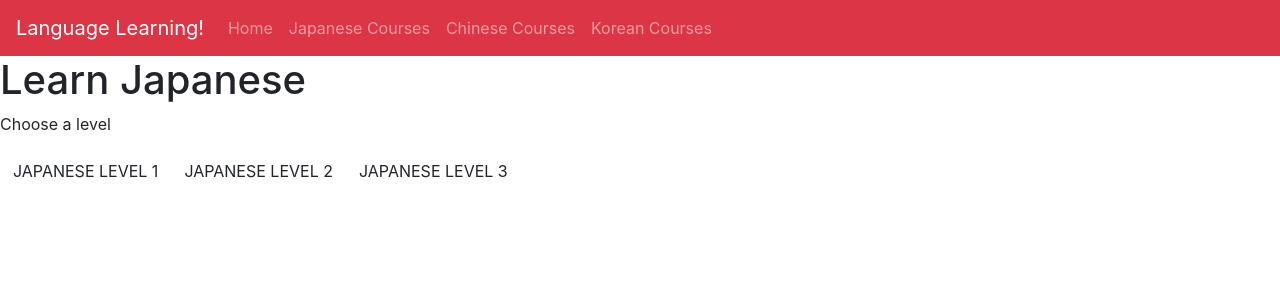
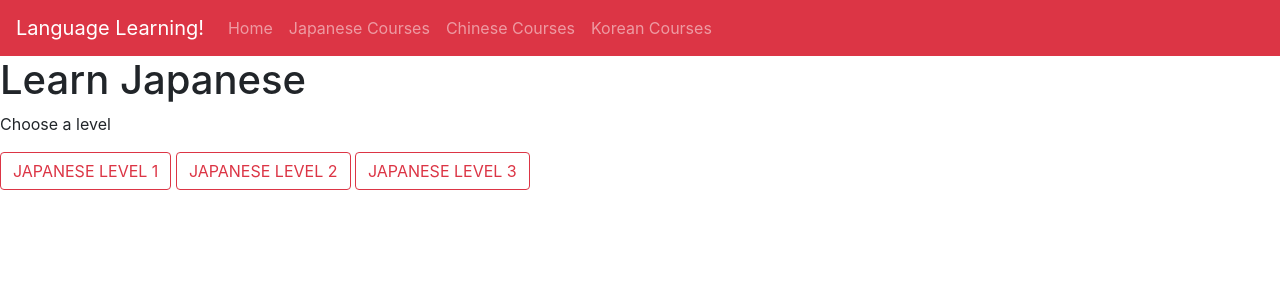
Before and after one commit to Haruberi/LangApp, a React (Create React App) app in the folder lang-app/: page /japanesecourses in a window 1280 px wide. Shown: the top 300 px of the page. Built offline with nearby package versions, Linux system fonts and the light colour scheme; the HTML template or start-up script is replaced by a standard one.

Commit message:
Add buttons from bootstrap

```diff
--- a/lang-app/src/App.js
+++ b/lang-app/src/App.js
@@ -6,6 +6,11 @@ import ChineseCourses from "./Component/ChineseCourses";
 import JapaneseCourses from "./Component/JapaneseCourses";
 import KoreanCourses from "./Component/KoreanCourses";
 import Navbar from "./Component/Navbar";
+
+import Chinlevel1 from "./Levelpages/chinlevel1";
+import Japlevel1 from "./Levelpages/japlevel1";
+import Korlevel1 from "./Levelpages/korlevel1";
+import Button from "react-bootstrap/Button";
 
 import { BrowserRouter as Router, Switch, Route, Link } from "react-router-dom";
 
--- a/lang-app/src/Component/ChineseCourses.js
+++ b/lang-app/src/Component/ChineseCourses.js
@@ -1,19 +1,16 @@
 import React from "react";
+import Button from "react-bootstrap/Button";
 
 const ChineseCourses = () => {
   return (
     <div className="App">
       <h1>Learn Chinese</h1>
       <p>Choose a level</p>
-      <button type="button" class="btn btn-default btl-lg">
-        CHINESE LEVEL 1
-      </button>
-      <button type="button" class="btn btn-default btl-lg">
-        CHINESE LEVEL 2
-      </button>
-      <button type="button" class="btn btn-default btl-lg">
-        CHINESE LEVEL 3
-      </button>
+      <>
+        <Button variant="outline-danger">CHINESE LEVEL 1</Button>{" "}
+        <Button variant="outline-danger">CHINESE LEVEL 2</Button>{" "}
+        <Button variant="outline-danger">CHINESE LEVEL 3</Button>{" "}
+      </>
     </div>
   );
 };
--- a/lang-app/src/Component/JapaneseCourses.js
+++ b/lang-app/src/Component/JapaneseCourses.js
@@ -1,19 +1,16 @@
 import React from "react";
+import Button from "react-bootstrap/Button";
 
 const JapaneseCourses = () => {
   return (
     <div className="App">
       <h1>Learn Japanese</h1>
       <p>Choose a level</p>
-      <button type="button" class="btn btn-default btl-lg">
-        JAPANESE LEVEL 1
-      </button>
-      <button type="button" class="btn btn-default btl-lg">
-        JAPANESE LEVEL 2
-      </button>
-      <button type="button" class="btn btn-default btl-lg">
-        JAPANESE LEVEL 3
-      </button>
+      <>
+        <Button variant="outline-danger">JAPANESE LEVEL 1</Button>{" "}
+        <Button variant="outline-danger">JAPANESE LEVEL 2</Button>{" "}
+        <Button variant="outline-danger">JAPANESE LEVEL 3</Button>{" "}
+      </>
     </div>
   );
 };
--- a/lang-app/src/Component/KoreanCourses.js
+++ b/lang-app/src/Component/KoreanCourses.js
@@ -1,19 +1,16 @@
 import React from "react";
+import Button from "react-bootstrap/Button";
 
 const KoreanCourses = () => {
   return (
     <div className="App">
       <h1>Learn Korean</h1>
       <p>Choose a level</p>
-      <button type="button" class="btn btn-default btl-lg">
-        KOREAN LEVEL 1
-      </button>
-      <button type="button" class="btn btn-default btl-lg">
-        KOREAN LEVEL 2
-      </button>
-      <button type="button" class="btn btn-default btl-lg">
-        KOREAN LEVEL 3
-      </button>
+      <>
+        <Button variant="outline-danger">KOREAN LEVEL 1</Button>{" "}
+        <Button variant="outline-danger">KOREAN LEVEL 2</Button>{" "}
+        <Button variant="outline-danger">KOREAN LEVEL 3</Button>{" "}
+      </>
     </div>
   );
 };
--- a/lang-app/src/Levelpages/chinlevel1.js
+++ b/lang-app/src/Levelpages/chinlevel1.js
@@ -1,4 +1,5 @@
 import React from "react";
+import * as ReactBootStrap from "react-bootstrap";
 
 const Chinlevel1 = () => {
   return (
--- a/lang-app/src/Levelpages/japlevel1.js
+++ b/lang-app/src/Levelpages/japlevel1.js
@@ -1,4 +1,5 @@
 import React from "react";
+import * as ReactBootStrap from "react-bootstrap";
 
 const Japlevel1 = () => {
   return (
--- a/lang-app/src/Levelpages/korlevel1.js
+++ b/lang-app/src/Levelpages/korlevel1.js
@@ -1,4 +1,5 @@
 import React from "react";
+import * as ReactBootStrap from "react-bootstrap";
 
 const Korlevel1 = () => {
   return (
```
